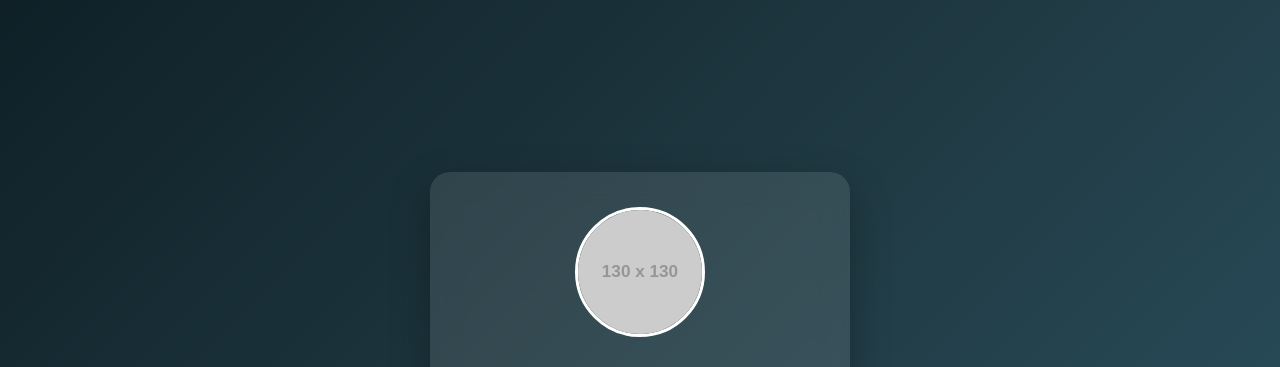
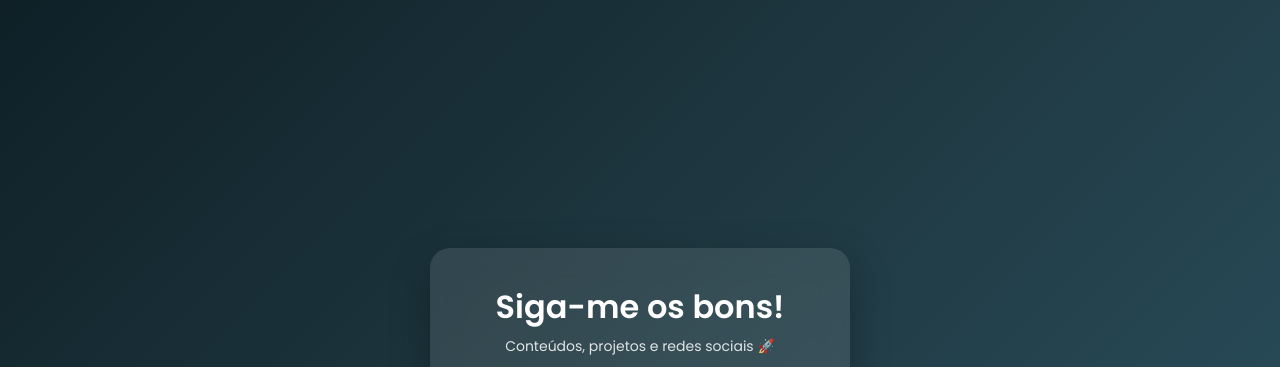
Before and after one commit to jucamposofc/link-pro, a plain HTML site: page index.html in a window 1280 px wide. Shown: the top 367 px of the page. Drawn offline with Linux system fonts and the light colour scheme; placeholder pictures from the web are drawn by us.

Commit message:
Initial commit – link page structure

```diff
--- a/index.html
+++ b/index.html
@@ -15,7 +15,7 @@
 
   <main class="card">
 
-    <img src="https://via.placeholder.com/130" alt="Foto" class="avatar">
+    <!-- <img src="https://via.placeholder.com/130" alt="Foto" class="avatar"> -->
 
     <h1>Siga-me os bons!</h1>
     <p class="bio">Conteúdos, projetos e redes sociais 🚀</p>
```
